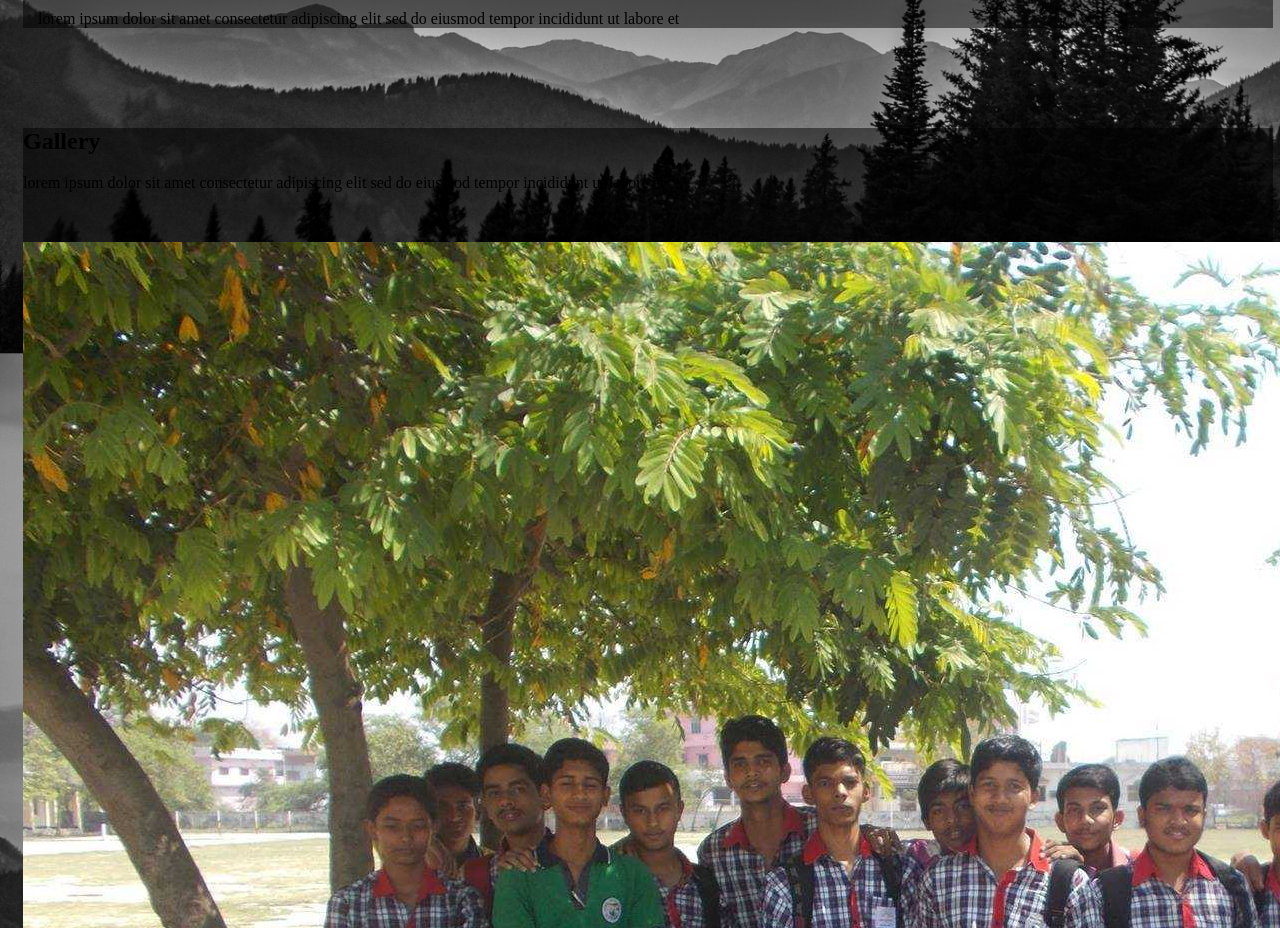
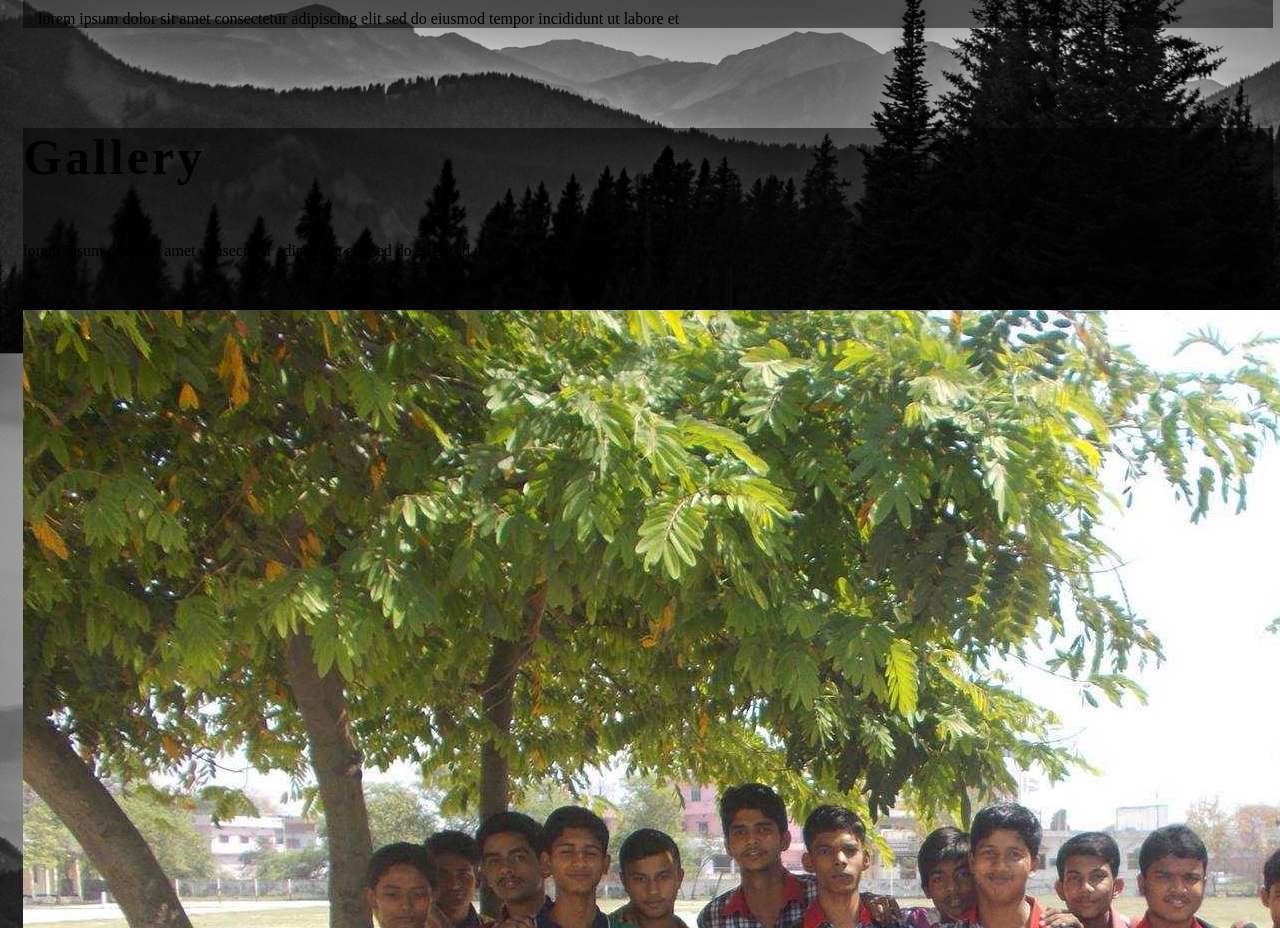
Before and after one commit to ashutosh7889/portfolio, a plain HTML site: page index.html in a window 1280 px wide. Shown: the part 5620-6548 px from the top of the page. Drawn offline with Linux system fonts and the light colour scheme.

Commit message:
adding styling for .gallery .section-title h1

```diff
--- a/style.css
+++ b/style.css
@@ -408,3 +408,11 @@ html{
 .gallery .section-title {
 	margin-bottom: 50px;
 }
+
+.gallery .section-title h1{
+	font-weight: 700;
+	font-size: 50px;
+	padding-bottom: 15px;
+	letter-spacing: 3px;
+	position: relative;
+}
```
